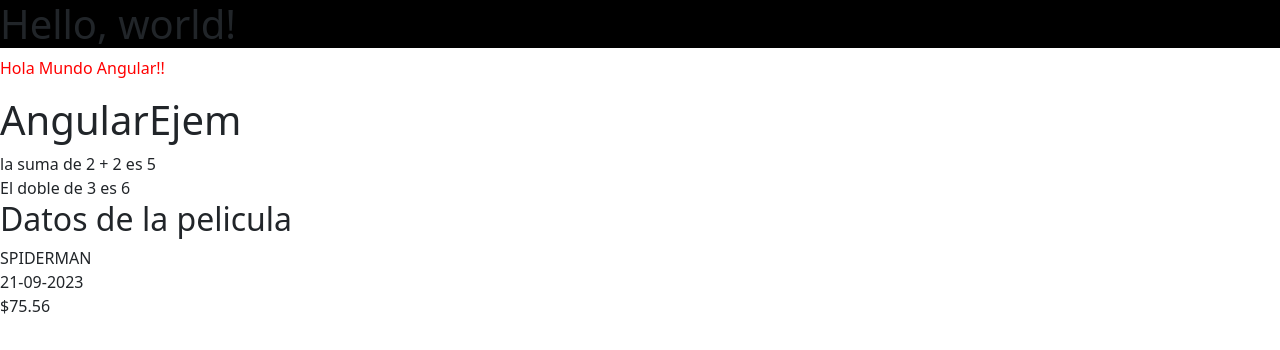
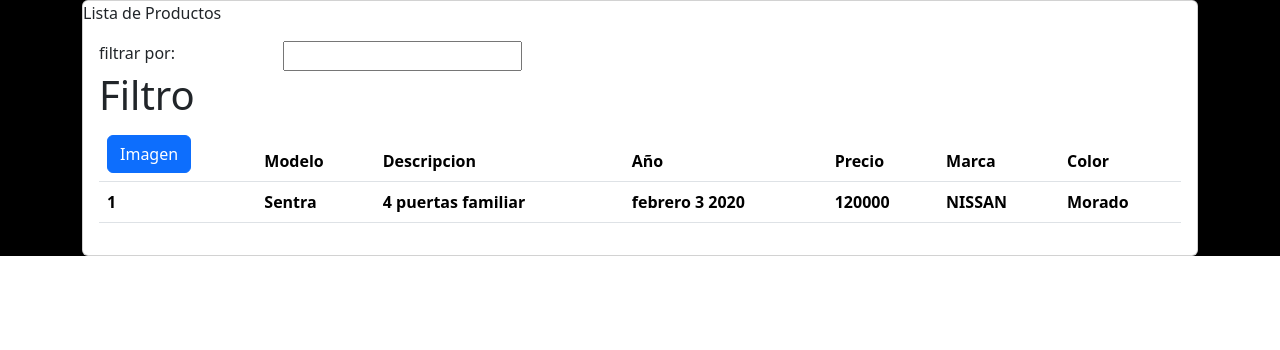
Before and after one commit to IEVN-1001-19002632/AngularEjemplo, an Angular app: page / in a window 1280 px wide. Shown: the top 350 px of the page. Built offline with nearby package versions, Linux system fonts and the light colour scheme.

Commit message:
20.09.23 OADO

```diff
--- a/angular.json
+++ b/angular.json
@@ -25,7 +25,9 @@
               "src/assets"
             ],
             "styles": [
-              "src/styles.css"
+              "src/styles.css",
+              "node_modules/bootstrap/dist/css/bootstrap.min.css",
+              "node_modules/font-awesome/css/font-awesome.min.css"
             ],
             "scripts": []
           },
--- a/package.json
+++ b/package.json
@@ -18,6 +18,8 @@
     "@angular/platform-browser": "^16.2.0",
     "@angular/platform-browser-dynamic": "^16.2.0",
     "@angular/router": "^16.2.0",
+    "bootstrap": "^5.3.2",
+    "font-awesome": "^4.7.0",
     "rxjs": "~7.8.0",
     "tslib": "^2.3.0",
     "zone.js": "~0.13.0"
--- a/src/app/app.component.html
+++ b/src/app/app.component.html
@@ -4,33 +4,12 @@
     <meta charset="utf-8">
     <meta name="viewport" content="width=device-width, initial-scale=1">
     <title>Bootstrap demo</title>
-    <link href="https://cdn.jsdelivr.net/npm/bootstrap@5.3.2/dist/css/bootstrap.min.css" rel="stylesheet" integrity="sha384-T3c6CoIi6uLrA9TneNEoa7RxnatzjcDSCmG1MXxSR1GAsXEV/Dwwykc2MPK8M2HN" crossorigin="anonymous">
   </head>
   <body>
-    <h1>Hello, world!</h1>
-    <script src="https://cdn.jsdelivr.net/npm/bootstrap@5.3.2/dist/js/bootstrap.bundle.min.js" integrity="sha384-C6RzsynM9kWDrMNeT87bh95OGNyZPhcTNXj1NW7RuBCsyN/o0jlpcV8Qyq46cDfL" crossorigin="anonymous"></script>
+    <div class="container">
+      <div class="row">
+        <app-product-list></app-product-list>
+      </div>
+    </div>
   </body>
 </html>
-<p>
-  Hola Mundo Angular!!
-</p>
-
-<h1>{{title}}</h1>
-
-<div>
-  la suma de 2 + 2 es {{2+3}}
-</div>
-
-<div>
-  El doble de 3 es {{duplicarNumero(3)}}
-</div>
-<h2>Datos de la pelicula</h2>
-<div>
-  {{pelicula.titulo | uppercase}}
-</div>
-<div>
-  {{pelicula.fechaLanzamiento | date:"dd-MM-yyyy" | uppercase}}
-</div>
-<div>
-  {{pelicula.precio | currency }}
-</div>
--- a/src/app/app.component.ts
+++ b/src/app/app.component.ts
@@ -7,7 +7,7 @@ import { Component } from '@angular/core';
 })
 export class AppComponent {
   title = 'AngularEjem';
-
+/*
   apellido='Duran';
 
   duplicarNumero(valor:number):number{
@@ -17,5 +17,6 @@ export class AppComponent {
     titulo:'Spiderman',
     fechaLanzamiento:new Date(),
     precio: 75.56
-  }
+  } */
+
 }
--- a/src/app/app.module.ts
+++ b/src/app/app.module.ts
@@ -2,10 +2,12 @@ import { NgModule } from '@angular/core';
 import { BrowserModule } from '@angular/platform-browser';
 
 import { AppComponent } from './app.component';
+import { ProductListComponent } from './product/product-list/product-list.component';
 
 @NgModule({
   declarations: [
-    AppComponent
+    AppComponent,
+    ProductListComponent
   ],
   imports: [
     BrowserModule
--- /dev/null
+++ b/src/app/product/product-list/product-list.component.html
@@ -0,0 +1,51 @@
+
+
+
+<div class="card">
+    <div class="ccard-header">
+        Lista de Productos
+    </div>
+    <div class="card-body">
+    <div class="row">
+        <div class="col-md-2">
+            filtrar por:
+        </div>
+        <div class="col-md-4">
+            <input type="text" name="filter" class="from-control">
+        </div>
+        <div class="row">
+        <div class="col-md-6">
+            <h1> Filtro</h1>
+        </div>
+        </div>
+        <div class="table-responsive">
+            <table class="table" *ngIf="productos.length">
+                <thead>
+                    <tr>
+                        <th>
+                            <button type="button" class="btn btn-primary">Imagen</button>
+                        </th>
+                        <th>Modelo</th>
+                        <th>Descripcion</th>
+                        <th>Año</th>
+                        <th>Precio</th>
+                        <th>Marca</th>
+                        <th>Color</th>
+                    </tr>
+                </thead>
+                <tbody>
+                    <tr>
+                    <th>{{productos[0].productoId}}</th>
+                    <th>{{productos[0].Modelo}}</th>
+                    <th>{{productos[0].Descripcion}}</th>
+                    <th>{{productos[0].year}}</th>
+                    <th>{{productos[0].Precio}}</th>
+                    <th>{{productos[0].Marca}}</th>
+                    <th>{{productos[0].Color}}</th>
+                    </tr>
+                </tbody>
+            </table>
+        </div>
+    </div>
+    </div>
+</div>
--- /dev/null
+++ b/src/app/product/product-list/product-list.component.ts
@@ -0,0 +1,42 @@
+import { Component } from '@angular/core';
+
+@Component({
+  selector: 'app-product-list',
+  templateUrl: './product-list.component.html',
+  styleUrls: ['./product-list.component.css']
+})
+export class ProductListComponent {
+  //directivas *nglif
+productos:any[]=[
+  {
+    "productoId":1,
+    "Modelo":"Sentra",
+    "Descripcion":"4 puertas familiar",
+    'year':"febrero 3 2020",
+    "Precio":120000,
+    "Marca":"NISSAN",
+    "Color":"Morado",
+    "imagenUrl":"datos pendientes"
+  },
+  {
+    "productoId":1,
+    "Modelo":"A4",
+    "Descripcion":"4 puertas familiar",
+    'year':"febrero 3 2020",
+    "Precio":150000,
+    "Marca":"AUDI",
+    "Color":"Blanco",
+    "imagenUrl":"datos pendientes"
+  },
+  {
+    "productoId":3,
+    "Modelo":"RIO",
+    "Descripcion":"2 puertas familiar",
+    'year':"mARZO 5 2022",
+    "Precio":150000,
+    "Marca":"KIA",
+    "Color":"azul",
+    "imagenUrl":"datos pendientes"
+  }
+]
+}
```
Also changed, not shown: src/app/product/product-list/product-list.component.css (added), 2 other files (tests, documents, lock files or other folders).
